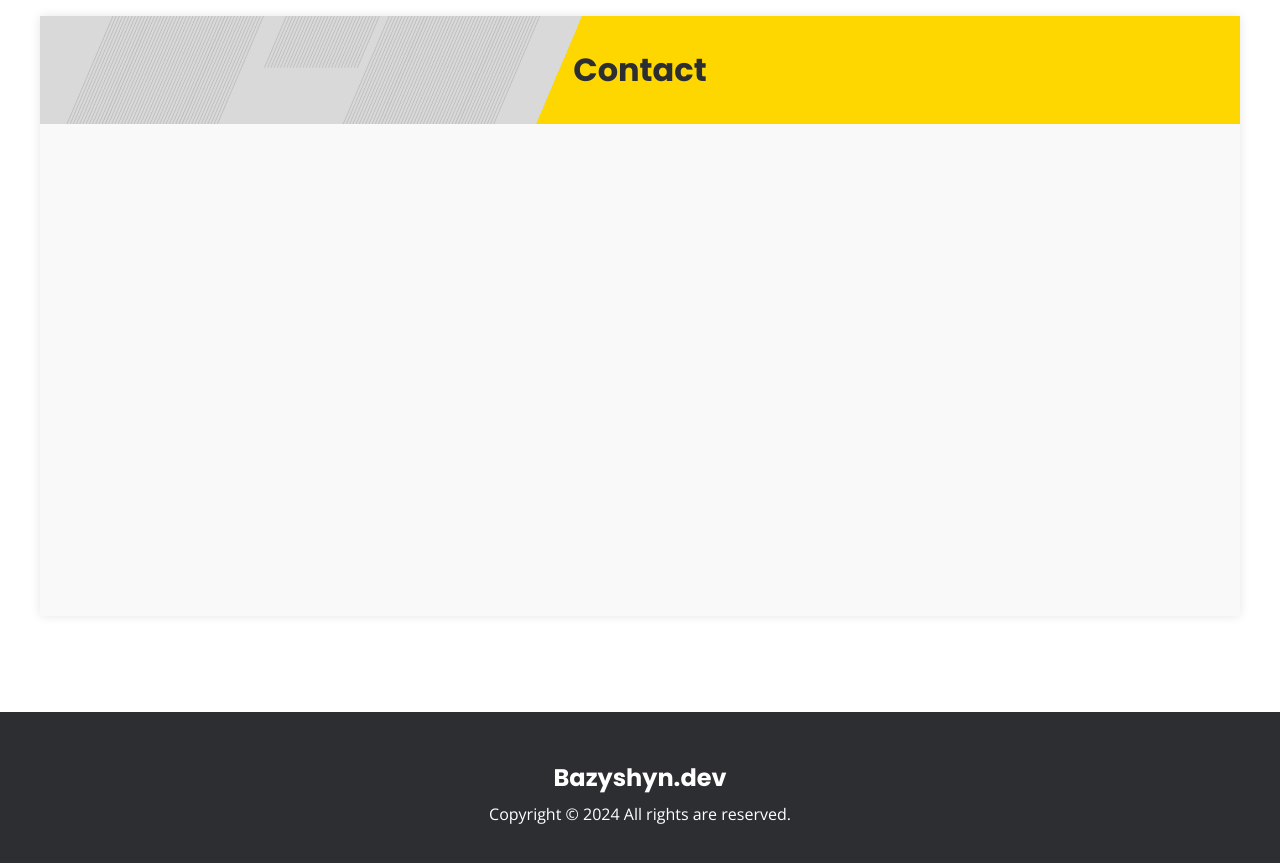
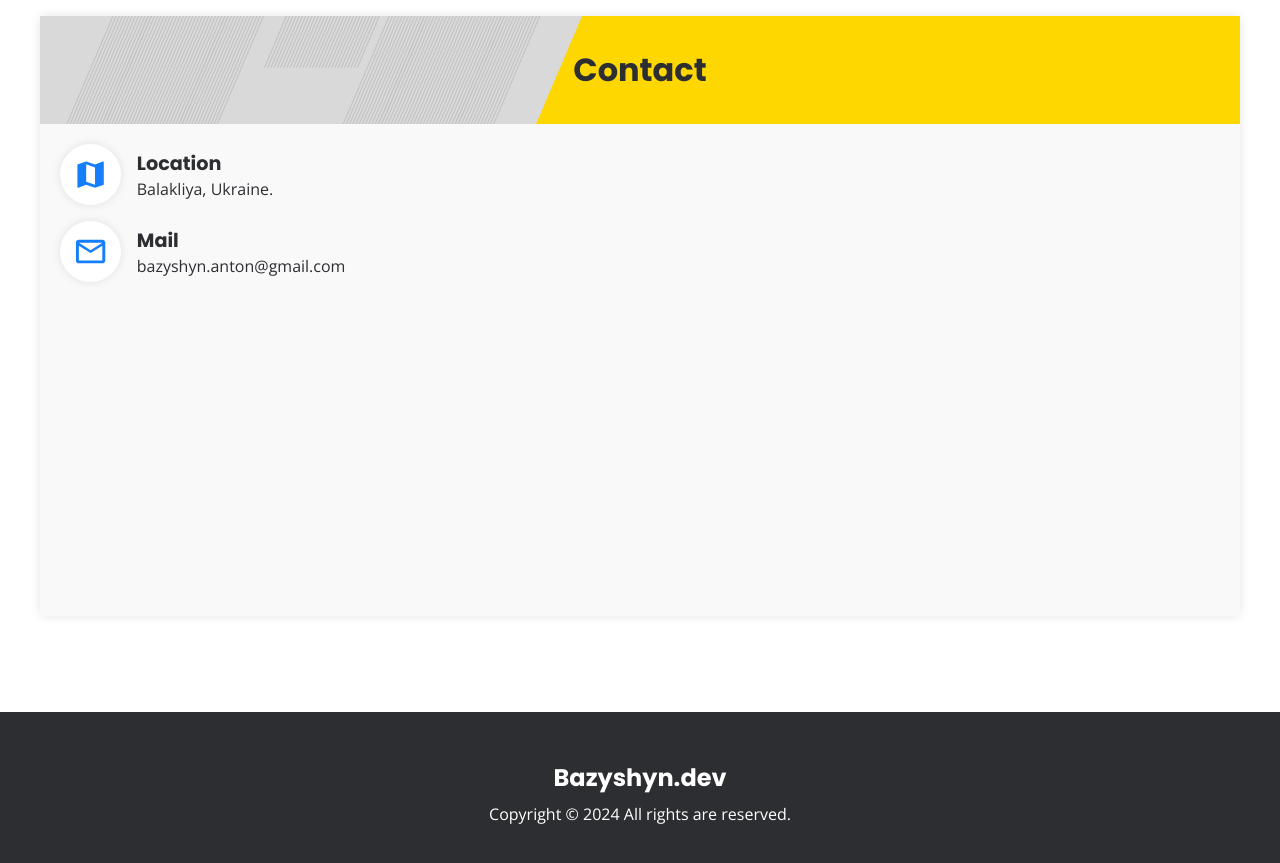
Before and after one commit to BazyshynAnton/Bazyshyn-Website, a React (Vite) app: page / in a window 1280 px wide. Shown: the part 2740-3603 px from the top of the page. Built offline with nearby package versions, Linux system fonts and the light colour scheme.

Commit message:
add content

```diff
--- /dev/null
+++ b/src/components/homePage/homePageContent/contactMe/contactMeContent/ContactInfo.tsx
@@ -0,0 +1,45 @@
+import MapIcon from '@mui/icons-material/Map'
+import EmailOutlinedIcon from '@mui/icons-material/EmailOutlined'
+import { ReactElement } from 'react'
+
+import styles from '../../../../../styles/homePage/contactMe/contactMeContent/ContactMeContent.module.css'
+
+const stylesForIcons = { fontSize: '2.2rem', color: '#147efb' }
+
+export default function ContactInfo() {
+  return (
+    <div className={styles.contactContainer}>
+      <Info
+        children={<MapIcon style={stylesForIcons} />}
+        infoName={'Location'}
+        infoText={'Balakliya, Ukraine.'}
+      />
+
+      <Info
+        children={<EmailOutlinedIcon style={stylesForIcons} />}
+        infoName={'Mail'}
+        infoText={'bazyshyn.anton@gmail.com'}
+      />
+    </div>
+  )
+}
+
+function Info({
+  children,
+  infoName,
+  infoText,
+}: {
+  children: ReactElement
+  infoName: string
+  infoText: string
+}) {
+  return (
+    <div className={styles.myInfo}>
+      <span className={styles.myInfoIcons}>{children}</span>
+      <div>
+        <h3>{infoName}</h3>
+        <p>{infoText}</p>
+      </div>
+    </div>
+  )
+}
--- a/src/components/homePage/homePageContent/contactMe/contactMeContent/ContactMeContent.tsx
+++ b/src/components/homePage/homePageContent/contactMe/contactMeContent/ContactMeContent.tsx
@@ -1,3 +1,5 @@
+import ContactInfo from './ContactInfo'
+
 import styles from '../../../../../styles/homePage/contactMe/contactMeContent/ContactMeContent.module.css'
 
 export default function ContactMeContent() {
@@ -6,6 +8,10 @@ export default function ContactMeContent() {
       <div className={styles.contactMeHeader}>
         <h3>Contact</h3>
       </div>
+      <div className={styles.contentContainer}>
+        <ContactInfo />
+      </div>
     </>
   )
 }
+// Add contact form!
--- a/src/styles/homePage/contactMe/contactMeContent/ContactMeContent.module.css
+++ b/src/styles/homePage/contactMe/contactMeContent/ContactMeContent.module.css
@@ -16,3 +16,48 @@
   padding: 30px 0px;
   color: #2d2e32;
 }
+
+/*
+ */
+
+.contentContainer {
+  padding: 20px;
+}
+
+.contactContainer {
+  display: flex;
+  flex-direction: column;
+  justify-content: center;
+  width: fit-content;
+  height: fit-content;
+  gap: 1rem;
+}
+
+.myInfo {
+  display: flex;
+  align-items: center;
+  gap: 1rem;
+}
+.myInfo h3 {
+  font-family: 'Poppins-bold';
+  font-size: 1.2rem;
+}
+
+.myInfo p {
+  font-family: 'Open-sans';
+  font-size: 1rem;
+}
+
+.myInfo h3,
+.myInfo p {
+  color: #2d2e32;
+}
+
+.myInfoIcons {
+  border-radius: 50%;
+  background: #fff;
+  padding: 0.8rem;
+  display: flex;
+  align-items: center;
+  box-shadow: 0 0 10px rgba(0, 0, 0, 0.1);
+}
```
